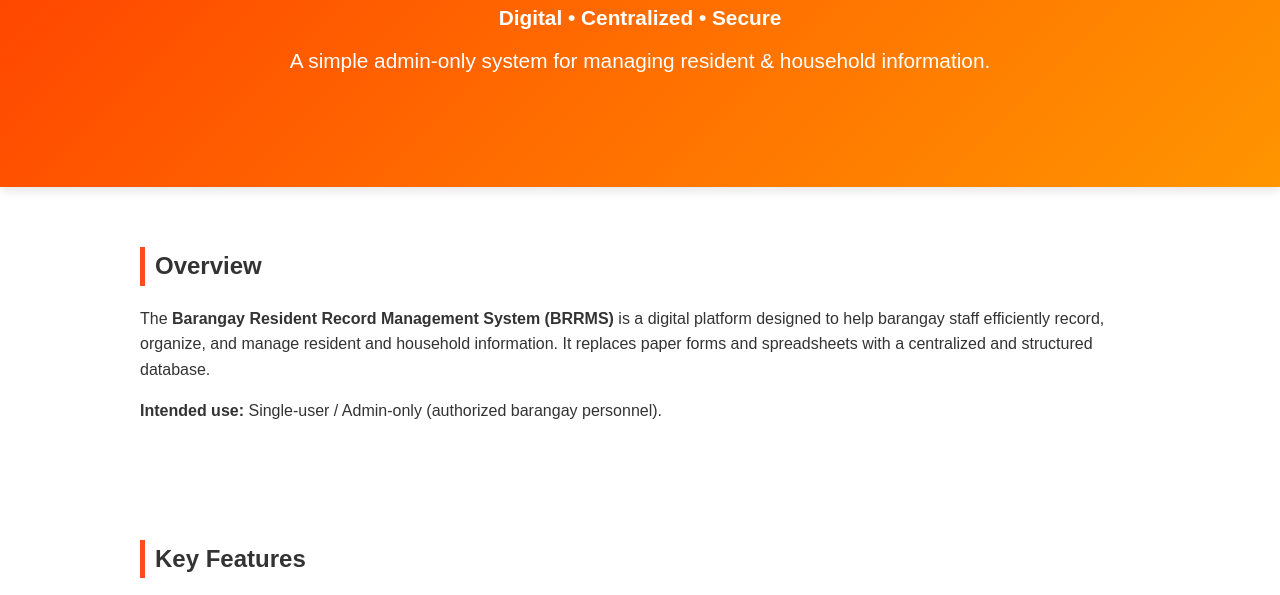
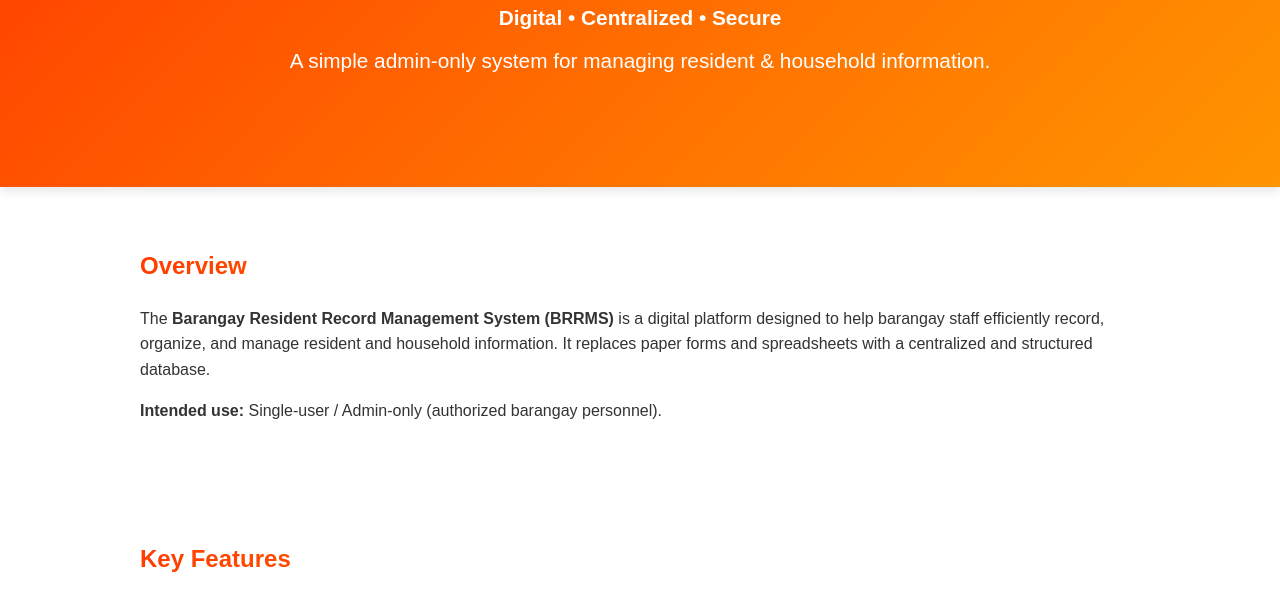
Before and after one commit to yasminekatebolivar-rgb/Resident-Record-Management-System, a plain HTML site: page index.html in a window 1280 px wide. Shown: the part 186-781 px from the top of the page. Drawn offline with Linux system fonts and the light colour scheme.

Commit message:
Update index.html

```diff
--- a/index.html
+++ b/index.html
@@ -41,12 +41,13 @@
       margin: auto;
     }
 
-    h2 {
-      font-family: 'Montserrat', sans-serif;
-      color: 135deg, #ff3c00, #ff6b00, #ff9500;
-      border-left: 5px solid #ff4b1f;
-      padding-left: 10px;
-    }
+   h2 {
+  font-family: 'Montserrat', sans-serif;
+  font-weight: 700;
+  background: linear-gradient(135deg, #ff3c00, #ff6b00, #ff9500);
+  -webkit-background-clip: text;
+  -webkit-text-fill-color: transparent;
+}
 
     .features, .developers {
       display: grid;
```
